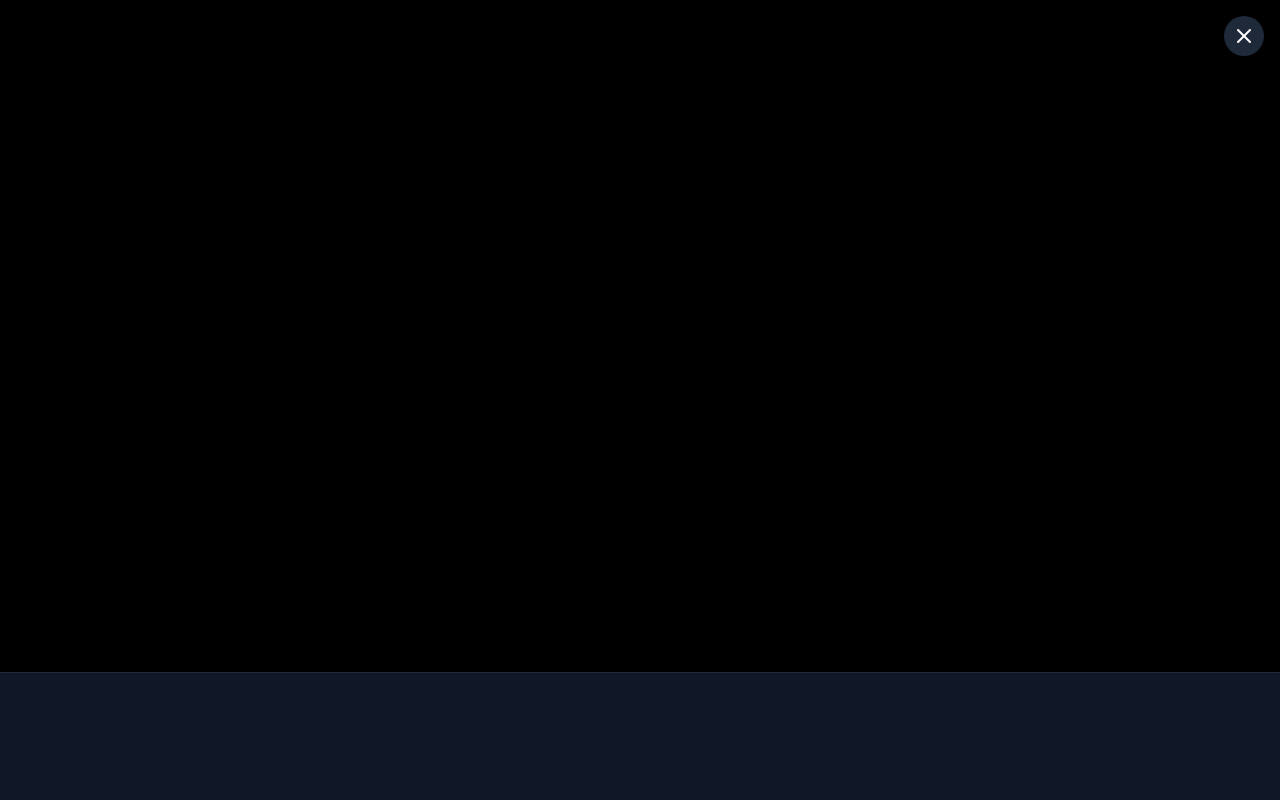
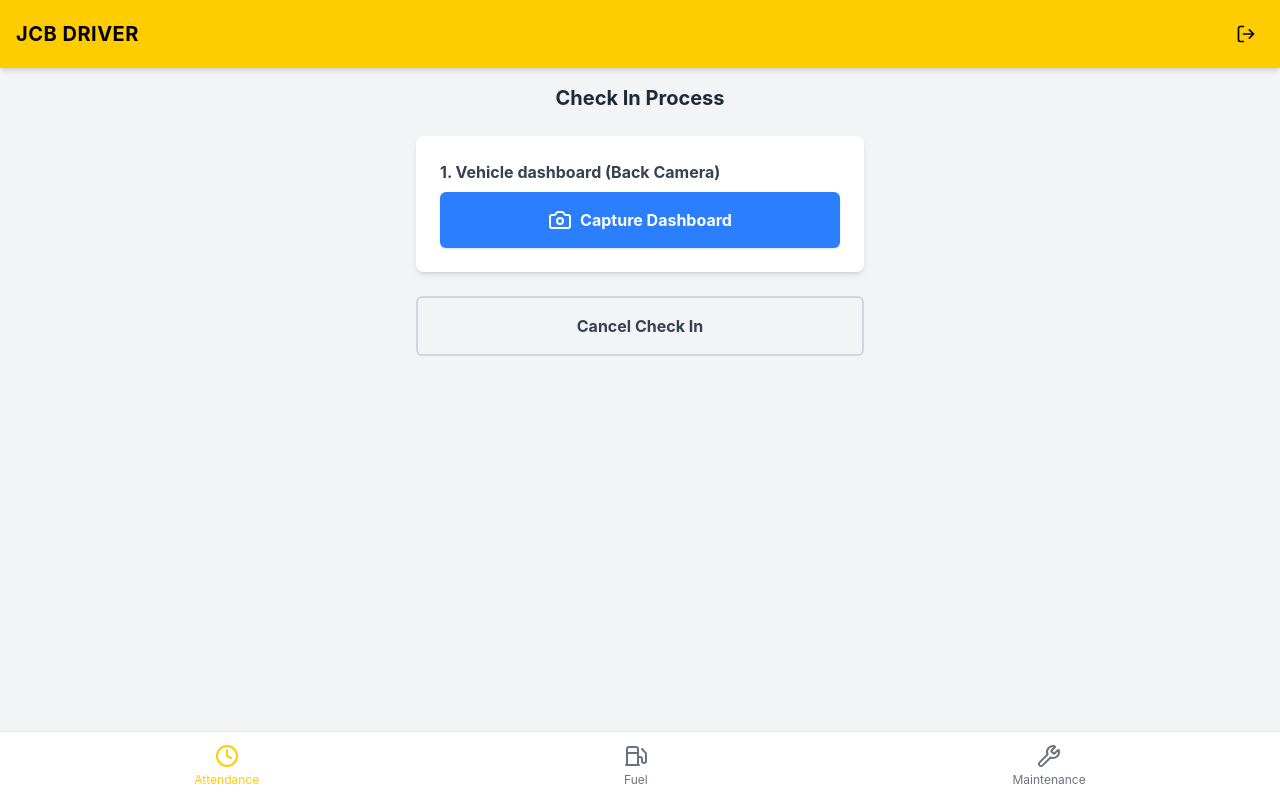
Before and after one commit to Medsquire/jcp_trucks, a React (Vite) app: page /home in a window 1280 px wide. Both pictures are taken after a click on the button "CHECK IN". Built offline with nearby package versions, Linux system fonts and the light colour scheme; no server answers.

Commit message:
fix(home page ):issue in home page layout

```diff
--- a/src/components/Layout.jsx
+++ b/src/components/Layout.jsx
@@ -6,13 +6,13 @@
   const navigate = useNavigate();
 
   const handleLogout = () => {
-    localStorage.removeItem('user');
+    localStorage.clear();
     navigate('/');
   };
 
   return (
     <div className="flex flex-col h-screen bg-gray-100">
-      <header className="bg-jcb-yellow text-jcb-black p-4 flex justify-between items-center shadow-md z-10">
+      <header className="bg-jcb-yellow text-jcb-black p-4 pt-[max(env(safe-area-inset-top),1rem)] flex justify-between items-center shadow-md z-10">
         <h1 className="text-xl font-bold font-sans tracking-wide">JCB DRIVER</h1>
         <button onClick={handleLogout} className="p-2">
           <LogOut size={20} />
@@ -23,7 +23,7 @@
         <Outlet />
       </main>
 
-      <nav className="fixed bottom-0 w-full bg-white border-t border-gray-200 flex justify-around p-3 z-10">
+      <nav className="fixed bottom-0 w-full bg-white border-t border-gray-200 flex justify-around p-3 pb-[max(env(safe-area-inset-bottom),0.75rem)] z-10">
         <NavLink
           to="/home"
           className={({ isActive }) => `flex flex-col items-center ${isActive ? 'text-jcb-yellow' : 'text-gray-500'}`}
--- a/src/pages/Home.jsx
+++ b/src/pages/Home.jsx
@@ -1,7 +1,7 @@
 import React, { useState, useEffect } from 'react';
 import CameraCapture from '../components/CameraCapture';
 import { uploadToImgbb } from '../utils/imgbb';
-import { Loader2 } from 'lucide-react';
+import { Loader2, Camera as CameraIcon } from 'lucide-react';
 
 const Home = () => {
   const [attendance, setAttendance] = useState(() => {
@@ -9,9 +9,12 @@
     return saved ? JSON.parse(saved) : null;
   });
 
+  const [activeFlow, setActiveFlow] = useState('none'); // 'none', 'checkin', 'checkout'
+  const [step, setStep] = useState(1); // 1: dash, 2: person
+
   const [cameraState, setCameraState] = useState({
     isOpen: false,
-    mode: 'none', // 'checkin-dash', 'checkin-person', 'checkout-dash', 'checkout-person'
+    mode: 'none',
   });
 
   const [tempImages, setTempImages] = useState({});
@@ -25,18 +28,22 @@
 
   const handleCapture = async (imageSrc) => {
     const mode = cameraState.mode;
+    setCameraState({ isOpen: false, mode: 'none' });
 
-    if (mode === 'checkin-dash') {
-      setTempImages({ ...tempImages, checkinDash: imageSrc });
-      setCameraState({ isOpen: true, mode: 'checkin-person' });
+    if (mode === 'checkin-dash' || mode === 'checkout-dash') {
+      setTempImages({ ...tempImages, dash: imageSrc });
+      setStep(2);
     }
-    else if (mode === 'checkin-person') {
+    else if (mode === 'checkin-person' || mode === 'checkout-person') {
+      setTempImages({ ...tempImages, person: imageSrc });
+
+      // Auto complete flow after person photo is taken
       setIsProcessing(true);
-      setCameraState({ isOpen: false, mode: 'none' });
       try {
-        const dashUrl = await uploadToImgbb(tempImages.checkinDash);
+        const dashUrl = await uploadToImgbb(tempImages.dash);
         const personUrl = await uploadToImgbb(imageSrc);
 
+        if (activeFlow === 'checkin') {
           const newAttendance = {
             checkInTime: new Date().toISOString(),
             checkInImages: { dash: dashUrl, person: personUrl },
@@ -44,22 +51,7 @@
           };
           setAttendance(newAttendance);
           localStorage.setItem('attendance', JSON.stringify(newAttendance));
-      } catch (err) {
-        alert("Failed to save check-in photos. Please try again.");
-      }
-      setIsProcessing(false);
-    }
-    else if (mode === 'checkout-dash') {
-      setTempImages({ ...tempImages, checkoutDash: imageSrc });
-      setCameraState({ isOpen: true, mode: 'checkout-person' });
-    }
-    else if (mode === 'checkout-person') {
-      setIsProcessing(true);
-      setCameraState({ isOpen: false, mode: 'none' });
-      try {
-        const dashUrl = await uploadToImgbb(tempImages.checkoutDash);
-        const personUrl = await uploadToImgbb(imageSrc);
-
+        } else if (activeFlow === 'checkout') {
           const updatedAttendance = {
             ...attendance,
             checkOutTime: new Date().toISOString(),
@@ -68,18 +60,23 @@
           };
           setAttendance(updatedAttendance);
           localStorage.setItem('attendance', JSON.stringify(updatedAttendance));
+        }
       } catch (err) {
-        alert("Failed to save check-out photos. Please try again.");
+        alert("Failed to save photos. Please try again.");
       }
       setIsProcessing(false);
+      setActiveFlow('none');
+      setTempImages({});
+      setStep(1);
     }
   };
 
-  const startCheckIn = () => setCameraState({ isOpen: true, mode: 'checkin-dash' });
-  const startCheckOut = () => setCameraState({ isOpen: true, mode: 'checkout-dash' });
-  const cancelCamera = () => {
-    setCameraState({ isOpen: false, mode: 'none' });
+  const startCheckIn = () => { setActiveFlow('checkin'); setStep(1); setTempImages({}); };
+  const startCheckOut = () => { setActiveFlow('checkout'); setStep(1); setTempImages({}); };
+  const cancelFlow = () => {
+    setActiveFlow('none');
     setTempImages({});
+    setStep(1);
   };
 
   const getDuration = (start, end) => {
@@ -96,12 +93,16 @@
     return d.toLocaleTimeString([], { hour: '2-digit', minute: '2-digit' });
   };
 
+  if (activeFlow !== 'none') {
+    const isCheckin = activeFlow === 'checkin';
     return (
       <div className="p-4 flex flex-col items-center">
-      <h2 className="text-xl font-bold mb-6 text-gray-800">Today's Attendance</h2>
+        <h2 className="text-xl font-bold mb-6 text-gray-800">
+          {isCheckin ? 'Check In Process' : 'Check Out Process'}
+        </h2>
 
         {isProcessing && (
-        <div className="fixed inset-0 bg-black/50 z-50 flex items-center justify-center flex-col text-white">
+          <div className="fixed inset-0 bg-black/50 z-[200] flex items-center justify-center flex-col text-white">
             <Loader2 className="animate-spin mb-4" size={48} />
             <p>Saving records...</p>
           </div>
@@ -110,11 +111,71 @@
         {cameraState.isOpen && (
           <CameraCapture
             onCapture={handleCapture}
-          onCancel={cancelCamera}
+            onCancel={() => setCameraState({ isOpen: false, mode: 'none' })}
             facingMode={cameraState.mode.includes('dash') ? 'environment' : 'user'}
             overlayText={cameraState.mode.includes('dash') ? '1. Vehicle dashboard (Back Camera)' : '2. User phone (Front Camera)'}
           />
         )}
+
+        <div className="w-full max-w-md space-y-6">
+          {/* Step 1 */}
+          <div className="bg-white rounded-lg shadow-md p-6">
+            <h3 className="font-bold text-gray-700 mb-2">1. Vehicle dashboard (Back Camera)</h3>
+            {!tempImages.dash ? (
+              <button
+                onClick={() => setCameraState({ isOpen: true, mode: isCheckin ? 'checkin-dash' : 'checkout-dash' })}
+                className="w-full bg-blue-500 text-white font-bold py-4 rounded-md flex items-center justify-center space-x-2 shadow active:scale-95 transition"
+              >
+                <CameraIcon size={24} />
+                <span>Capture Dashboard</span>
+              </button>
+            ) : (
+              <div>
+                <img src={tempImages.dash} alt="Dashboard" className="w-full h-48 object-cover rounded-md border" />
+                <div className="mt-2 bg-green-100 text-green-800 p-2 rounded text-sm text-center font-bold">
+                  ✓ Dashboard Photo Saved
+                </div>
+              </div>
+            )}
+          </div>
+
+          {/* Step 2 */}
+          {step >= 2 && (
+            <div className="bg-white rounded-lg shadow-md p-6">
+              <h3 className="font-bold text-gray-700 mb-2">2. User phone (Front Camera)</h3>
+              {!tempImages.person ? (
+                <button
+                  onClick={() => setCameraState({ isOpen: true, mode: isCheckin ? 'checkin-person' : 'checkout-person' })}
+                  className="w-full bg-blue-500 text-white font-bold py-4 rounded-md flex items-center justify-center space-x-2 shadow active:scale-95 transition"
+                >
+                  <CameraIcon size={24} />
+                  <span>Capture User Phone</span>
+                </button>
+              ) : (
+                <div>
+                  <img src={tempImages.person} alt="User Phone" className="w-full h-48 object-cover rounded-md border" />
+                  <div className="mt-2 bg-green-100 text-green-800 p-2 rounded text-sm text-center font-bold">
+                    ✓ User Photo Saved
+                  </div>
+                </div>
+              )}
+            </div>
+          )}
+
+          <button
+            onClick={cancelFlow}
+            className="w-full border-2 border-gray-300 text-gray-700 font-bold py-4 rounded-md active:bg-gray-100 transition"
+          >
+            Cancel {isCheckin ? 'Check In' : 'Check Out'}
+          </button>
+        </div>
+      </div>
+    );
+  }
+
+  return (
+    <div className="p-4 flex flex-col items-center">
+      <h2 className="text-xl font-bold mb-6 text-gray-800">Today's Attendance</h2>
 
       <div className="w-full max-w-md bg-white rounded-lg shadow-md p-6 mb-6">
         <div className="flex justify-between items-center mb-6">
@@ -158,7 +219,7 @@
           <h3 className="font-bold text-gray-700 mb-2">Check-in Photos</h3>
           <div className="grid grid-cols-2 gap-2">
             <img src={attendance.checkInImages.dash} alt="Dashboard" className="rounded-md object-cover h-32 w-full" />
-            <img src={attendance.checkInImages.person} alt="Driver" className="rounded-md object-cover h-32 w-full" />
+            <img src={attendance.checkInImages.person} alt="User Phone" className="rounded-md object-cover h-32 w-full" />
           </div>
         </div>
       )}
@@ -168,7 +229,7 @@
           <h3 className="font-bold text-gray-700 mb-2">Check-out Photos</h3>
           <div className="grid grid-cols-2 gap-2">
             <img src={attendance.checkOutImages.dash} alt="Dashboard" className="rounded-md object-cover h-32 w-full" />
-            <img src={attendance.checkOutImages.person} alt="Driver" className="rounded-md object-cover h-32 w-full" />
+            <img src={attendance.checkOutImages.person} alt="User Phone" className="rounded-md object-cover h-32 w-full" />
           </div>
         </div>
       )}
```
Lines whose indentation alone changed are shown as unchanged.
